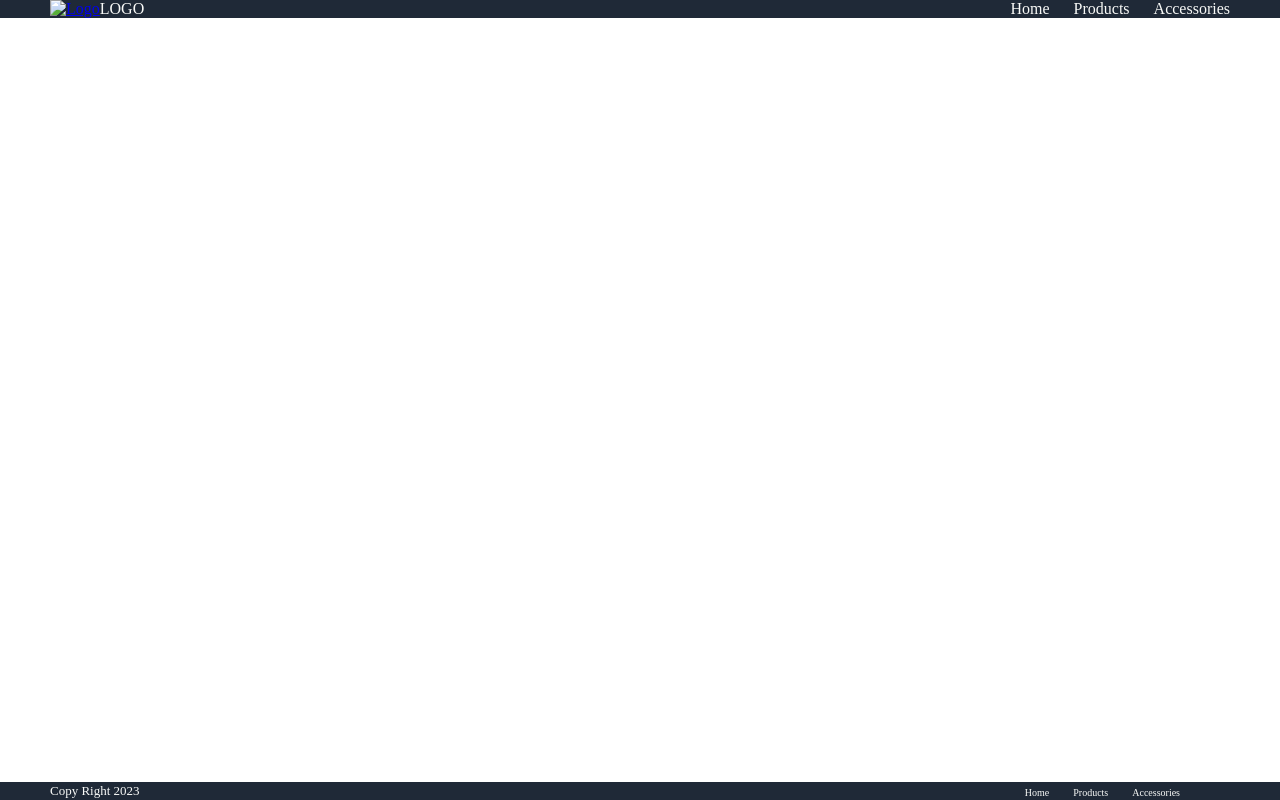
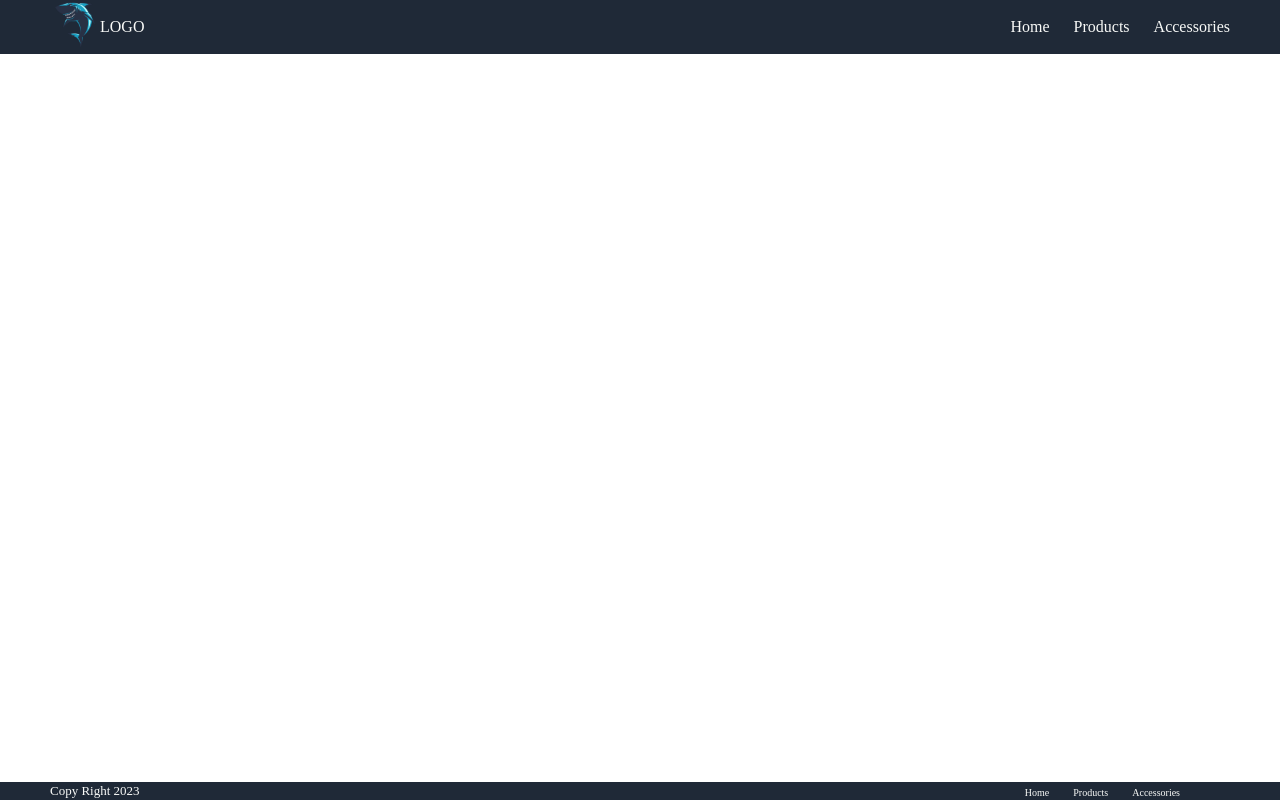
Before and after one commit to HughieAlghani/brainnest-training-assignment02, a plain HTML site: page index.html in a window 1280 px wide. Drawn offline with Linux system fonts and the light colour scheme.

Commit message:
image source change

```diff
--- a/index.html
+++ b/index.html
@@ -12,7 +12,7 @@
 <body>
     <nav class="navbar">
         <div class="logo">
-            <a href="#"><img src="/Assets/shark.png" alt="Logo"></a>
+            <a href="#"><img src="shark.png" alt="Logo"></a>
             <p>LOGO</p>
         </div>
         <div class="links-nb">
```
